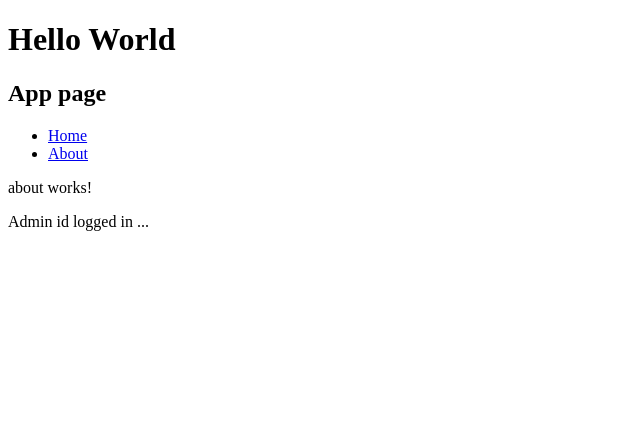
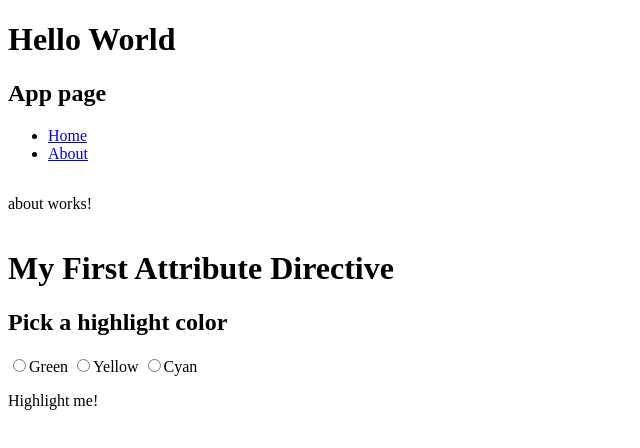
Before and after one commit to 89VAnh/LearnAngular12, an Angular app: page /about in a window 1280 px wide. Shown: the top 448 px of the page, without its empty margins (0-640 px from the left). Built offline with nearby package versions, Linux system fonts and the light colour scheme.

Commit message:
directive

```diff
--- /dev/null
+++ b/src/app/Directives/high-light.directive.ts
@@ -0,0 +1,21 @@
+import { Directive, ElementRef, Input, HostListener } from '@angular/core';
+
+@Directive({
+  selector: '[appHighlight]',
+})
+export class HighLightDirective {
+  @Input() appHighlight = '';
+
+  higtlight(color: string) {
+    this.el.nativeElement.style.color = color;
+  }
+
+  @HostListener('mouseenter') onMouseEnter() {
+    this.highlight(this.appHighlight || 'red');
+  }
+  private highlight(color: string) {
+    this.el.nativeElement.style.backgroundColor = color;
+  }
+
+  constructor(private el: ElementRef) {}
+}
--- a/src/app/about/about.component.html
+++ b/src/app/about/about.component.html
@@ -1,6 +1,10 @@
 <p>about works!</p>
-<div [ngSwitch]="loginName">
-  <div *ngSwitchCase="'user'">User id logged in ...</div>
-  <div *ngSwitchCase="'admin'">Admin id logged in ...</div>
-  <div *ngSwitchDefault>please choose loggin name</div>
+<h1>My First Attribute Directive</h1>
+
+<h2>Pick a highlight color</h2>
+<div>
+  <input type="radio" name="colors" (click)="color = 'lightgreen'" />Green
+  <input type="radio" name="colors" (click)="color = 'yellow'" />Yellow
+  <input type="radio" name="colors" (click)="color = 'cyan'" />Cyan
 </div>
+<p [appHighlight]="color">Highlight me!</p>
--- a/src/app/about/about.component.scss
+++ b/src/app/about/about.component.scss
@@ -0,0 +1,3 @@
+p {
+  display: inline-block;
+}
--- a/src/app/about/about.component.ts
+++ b/src/app/about/about.component.ts
@@ -7,7 +7,7 @@
 })
 export class AboutComponent implements OnInit {
   loginName = 'admin';
-
+  color = '';
   constructor() {}
 
   ngOnInit(): void {}
--- a/src/app/app.module.ts
+++ b/src/app/app.module.ts
@@ -6,6 +6,7 @@
 import { HomeComponent } from './home/home.component';
 import { AboutComponent } from './about/about.component';
 import { PageNotFoundComponent } from './page-not-found/page-not-found.component';
+import { HighLightDirective } from './Directives/high-light.directive';
 
 @NgModule({
   declarations: [
@@ -13,6 +14,7 @@
     HomeComponent,
     AboutComponent,
     PageNotFoundComponent,
+    HighLightDirective,
   ],
   imports: [BrowserModule, AppRoutingModule],
   providers: [],
```
Also changed, not shown: 1 other file (tests, documents, lock files or other folders).
